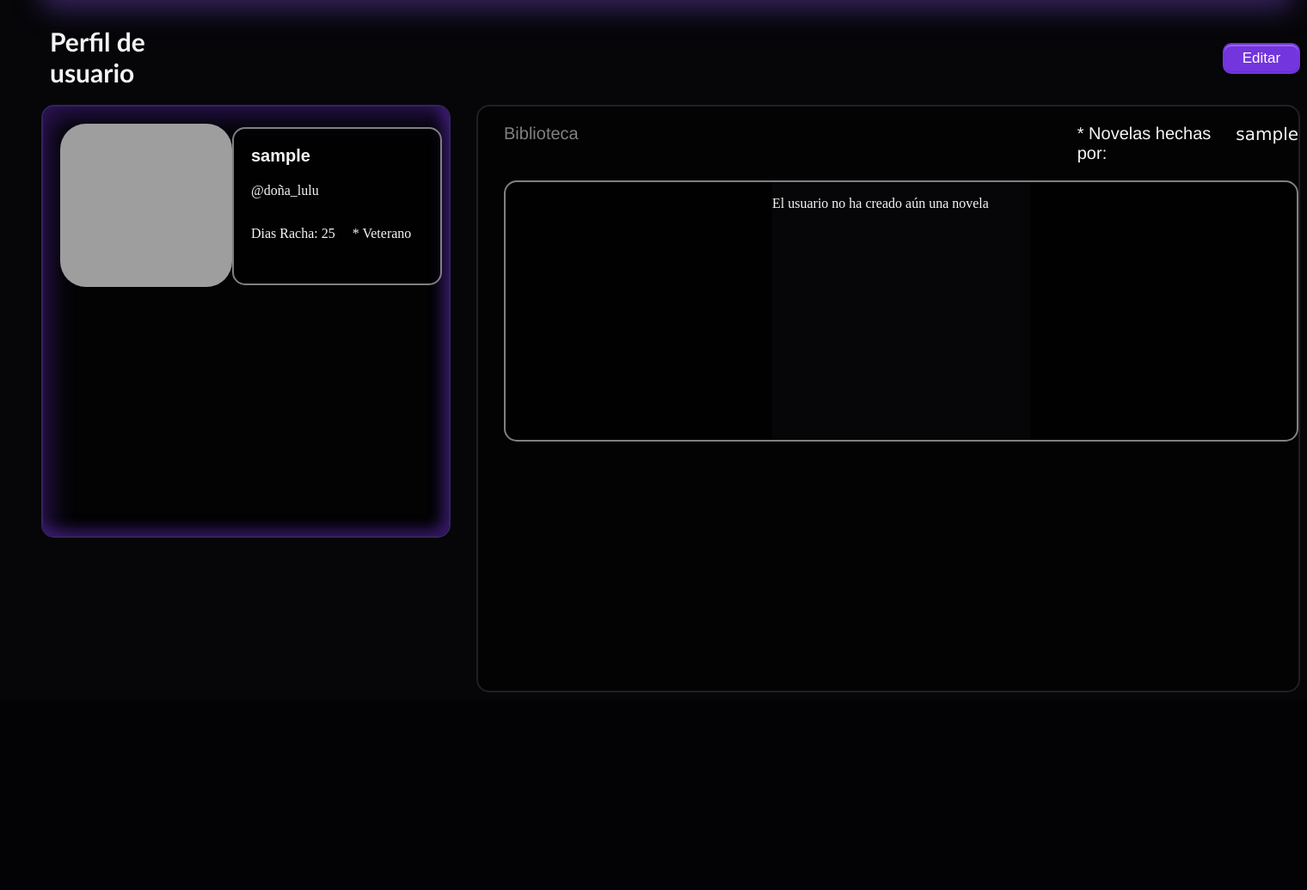
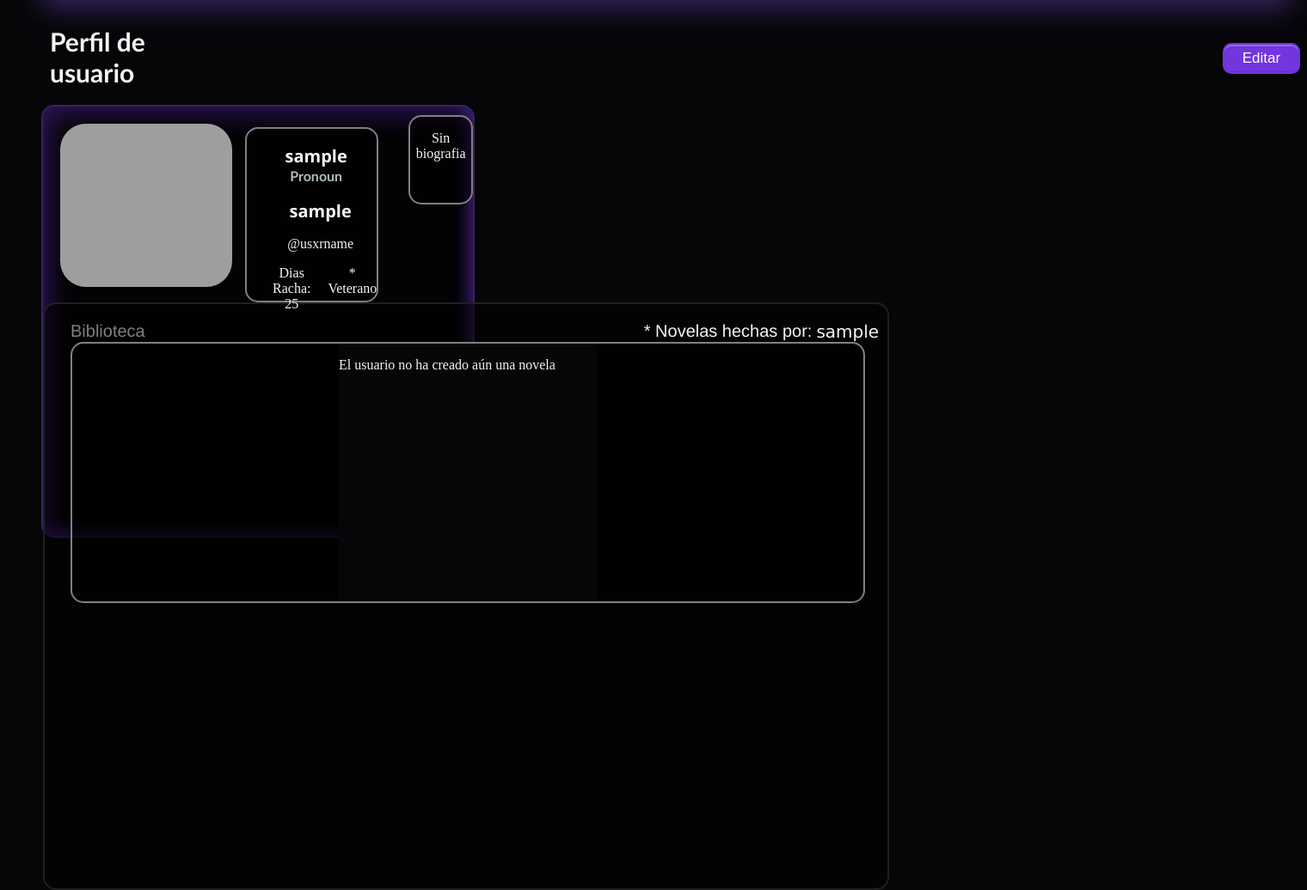
Before and after one commit to ELDani45/Blood-Ink, a Django app: page /account/profile/ in a window 1520 px wide. Shown: the part 102-1138 px from the top of the page at 86% size. Before the commit the page ends 908 px from the top, so only its background shows below. Run offline with Django 5.2, Linux system fonts and the light colour scheme; the visitor is signed in with stand-in values (Sample User, id 1); data comes from the database, SQL or seed files in the repository; data that the repository does not hold is empty; grey boxes are pictures that could not be loaded.

Commit message:
terminando con los detalles de estilo en el template de perfil
Signed-off-by: Daniel Alejandro Chilito Giron <chilito45giron@gmail.com>

```diff
--- a/account/models.py
+++ b/account/models.py
@@ -16,6 +16,7 @@ class Profile(models.Model):
     about_me = models.CharField(max_length=200, blank=True)
     favorite_genes = models.ManyToManyField(
         'novels.Genero', related_name='generos', blank=True)
+    pronoun = models.CharField(max_length=20, blank=True)
 
     def __str__(self):
         return str(self.user)
--- a/account/static/styles/account.css
+++ b/account/static/styles/account.css
@@ -1,6 +1,9 @@
 body{
     background-color: #060609;
     color: whitesmoke;
+}
+p{
+    margin-bottom: 0px;
 }
 /* container principal = encierra todo  */
 .box-container-main{
@@ -32,26 +35,44 @@ body{
 }
 .flex{
     display: flex;
+    gap: 15px;
+    text-align: center;
 }
 .user-name{
-    font-family: Arial, Helvetica, sans-serif;
+    margin-top: 8px;
+    font-family: 'Segoe UI', Tahoma, Geneva, Verdana, sans-serif;
+    font-weight: bold;
     font-size: 20px;
+}
+.pronoun{
     font-weight: bold;
-    text-align: left;
+    color: rgba(240, 255, 255, 0.733);
+    font-family: 'Gill Sans', 'Gill Sans MT', Calibri, 'Trebuchet MS', sans-serif;
+}
+.social{
+    margin-top: 11px;
+    margin-bottom: 5px;
+    color: rgb(88, 69, 190);
+    box-shadow: 10px 10px 50px 13px rgb(18, 7, 82);
+    font-weight: bold;
+    font-family: 'Lucida Sans', 'Lucida Sans Regular', 'Lucida Grande', 'Lucida Sans Unicode', Geneva, Verdana, sans-serif;
+    margin-left: 10px;
 }
 .photo_profile{
     margin-left: 20px;
     margin-top: 20px;
     border-radius: 30px
+
 }
 .name-and-rewards{
     background-color: rgba(0, 0, 0, 0.523);
-    height: 180px;
+    height: 200px;
     width: 240px;
     display: inline-block;
     margin-top: 24px;
     border-radius: 15px;
     border: 2px solid gray;
+
 }
 .de-lado{
     display: flex;
@@ -61,12 +82,13 @@ body{
 }
 .al-lado{
     display: inline-flex;
-    gap: 40px;
+    gap: 20px;
 }
 .bloque{
     display: inline-block;
     text-align: center;
-    margin-left: 20px;
+    margin-left: 10px;
+    margin-top: 10px;
 }
 /* estilos de la caja container novels  */
 
@@ -179,6 +226,24 @@ body{
     margin-bottom: 10px;
 
 }
-.container-biografia.usuari{
+.container-biografia-usuario{
+    width: 454px;
+    background-color: rgba(0, 0, 0, 0.523);
+    height: 100px;
     justify-content: center;
+    margin-left: 20px;
+    border-radius: 15px;
+    border: 2px solid gray;
+    margin-top: 10px;
 }
+.biogafia-text{
+    color: gray;
+    margin-left: 20px;
+}
+.biogafia{
+    color: rgba(255, 255, 255, 0.781);
+    font-family: Arial, Helvetica, sans-serif;
+    font-weight: bold;
+    margin-left: 20px;
+    margin-top: 5px;
+}
--- a/account/templates/act_profile.html
+++ b/account/templates/act_profile.html
@@ -62,12 +62,12 @@
       <!-- Segunda secicon -->
       <div class="second-line-up">
         <section>
-          <label>Red social</label> <br />
-          {{ form.social_network }}
+          <label>Pronombre</label> <br />
+          {{ form.pronoun }}
         </section>
         <!--  ESTA ES UNA SECCION LIBRE PARA FUTUROS INPUTS, POR AHORA ES DE RELLENO  -->
         <section>
-          <label>Pronombre</label> <br />
+          <label>Red Social</label> <br />
           {{ form.social_network }}
         </section>
       </div>
--- a/account/templates/profile.html
+++ b/account/templates/profile.html
@@ -53,10 +53,25 @@
           <div class="name-and-rewards">
             <!-- etilo uno de bajo de otro -->
             <div class="bloque">
+              <div class="user-name">{{ user.username }}</div>
+              <!-- pronombre de usuario -->
+               {% if user_profile.pronoun %}
+              <div class="pronoun">{{ user_profile.pronoun }}</div>
+              {% else %}
+              <div class="pronoun">Pronoun</div>
+              {% endif %}
+              <!-- Inicio de social netwrk section -->
+              {% if user_profile.social_network %}
+              <div class="social">{{ user_profile.social_network }}</div>
+            </div>
+            {% else %}
+            <div class="bloque">
               <p class="user-name">{{ user.username }}</p>
-              <p>@doña_lulu</p>
+              <p>@usxrname</p>
             </div>
+            {% endif %}
             <!-- etilo uno al lado de otro -->
+             <!-- racha -->
             <div class="de-lado">
               <p>Dias Racha: 25</p>
               <p>* Veterano</p>
@@ -65,9 +80,16 @@
         </div>
         <!-- Aqui empieza la parte de abajo de la card del perfil -->
         <!-- campo del biogafia del ususario  -->
-       <div class="container-biografia.usuario">
-        <p>{{ user_profile.about_me }}</p>
+        {% if user_profile.about_me %}
+       <div class="container-biografia-usuario">
+         <p class="biogafia-text">biografia</p>
+         <div class="biogafia">{{ user_profile.about_me }}</div>
+      </div>
+       {% else %}
+       <div class="container-biografia-usuario">
+        <p>Sin biografia</p>
        </div>
+       {% endif %}
 
       </div>
       <!-- box novelas de usuario -->
@@ -91,14 +113,14 @@
               {{ novela.title }}
             </p>
             <div class="al-lado">
-              <div >
+              <div class="flex" >
                 <!-- boton de me gusta -->
                 {% if novela.likes.all %}
-                <img class="boton-like" src="/media/profiles_images/boton-me-gusta.png" alt="boton de me gusta", height=20", width="20">
-                  {{ novela.get_total_likes }}
+                <img class="boton-like" src="/media/profiles_images/simple-like-icon-the-icon-can-be-used-for-websites-print-templates-presentation-templates-illustrations-etc-free-vector-removebg-preview (2).png" alt="boton de me gusta", height=35", width="35">
+                  <p class="like">{{ novela.get_total_likes }}</p>
                 {% endif %}
               </div>
-                <button>
+                <button class="buttom_read">
                 Leer
               </button>
             </div>
--- a/account/urls.py
+++ b/account/urls.py
@@ -1,9 +1,9 @@
 from django.urls import path
-from account.views import Profie, Update_profile
+from account.views import Update_profile, ProfileView
 
 app_name = 'account'
 
 urlpatterns = [
-    path('profile/', Profie.as_view(), name='profile'),
+    path('profile/', ProfileView.as_view(), name='profile'),
     path('upload_profile/<int:pk>/', Update_profile.as_view(), name='update')
 ]
--- a/account/views.py
+++ b/account/views.py
@@ -12,7 +12,7 @@ from novels.models import Description
 # Create your views here.
 
 
-class Profie(DetailView):
+class ProfileView(DetailView):
     model = User
     template_name = 'profile.html'
     context_object_name = 'user'
@@ -33,7 +33,7 @@ class Update_profile(UpdateView):
     form_class = Form_edit_profile
     template_name = 'act_profile.html'
     # NOTA: cambiar la redireccion del usuarrio [ de home a = profile]
-    success_url = reverse_lazy('home:home')
+    success_url = reverse_lazy('account:profile')
     context_object_name = 'perfil'
 
     # por defecto django busca el pk que uno le pasa en la url, pero al definir la funcion [ get_object ] = uno puede definir como la plantilla busca el objeto
```
Also changed, not shown: other parts of account/static/styles/account.css (+30 -5 lines), account/forms.py (+7 -1 lines).
